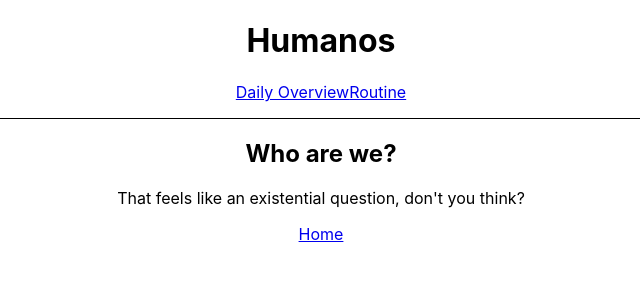
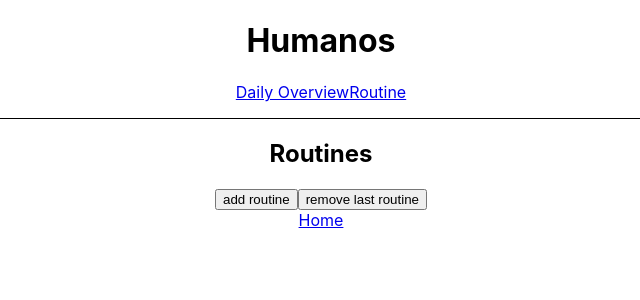
Before and after one commit to ben-howard-55/humanos, a React (Create React App) app in the folder my-app/: page /routine in a window 1280 px wide. Shown: the top 300 px of the page, without its empty margins (319-959 px from the left). Built offline with nearby package versions, Linux system fonts and the light colour scheme.

Commit message:
feat: habit adding LAPI

```diff
--- a/my-app/src/App.tsx
+++ b/my-app/src/App.tsx
@@ -1,19 +1,20 @@
-import React from 'react';
-import { Link, Outlet } from 'react-router-dom';
-import './App.css';
+import { Link, Outlet } from "react-router-dom";
+import "./App.css";
 
 function App() {
   return (
     <div className="App">
       <h1>Humanos</h1>
-      <nav style={{
-        borderBottom: 'solid 1px',
-        paddingBottom: '1rem'
-      }}>
+      <nav
+        style={{
+          borderBottom: "solid 1px",
+          paddingBottom: "1rem",
+        }}
+      >
         <Link to={"/dailyoverview"}>Daily Overview</Link>
         <Link to={"/routine"}>Routine</Link>
       </nav>
-      <Outlet/>
+      <Outlet />
     </div>
   );
 }
--- a/my-app/src/context.tsx
+++ b/my-app/src/context.tsx
@@ -1,47 +1,18 @@
 import React, { useState, useEffect, createContext } from "react";
-import { BooleanLiteral } from "typescript";
+import { routine } from "./types/routines_types";
 
-const initialContext: AppContextInterface = {
-  addRoutine: (routine: routine) => {
-    throw Error("must set init context");
-  },
-  removeRoutine: (routine: routine) => {
-    throw Error("must set init context");
-  },
-  updateRoutine: (routine: routine) => {
-    throw Error("must set init context");
-  },
-};
-
-const AppContext = createContext<AppContextInterface>(initialContext);
-
-interface habit_history {
-  date: number;
-  completed: boolean;
-}
-
-interface habits {
-  id: number;
-  history: habit_history[];
-}
-
-interface routine {
-  id: number;
-  title: string;
-  scheduling_function: string;
-  habits: habits[];
-}
+const AppContext = createContext<AppContextInterface>(
+  {} as AppContextInterface
+);
 
 interface AppContextInterface {
   addRoutine: (routine: routine) => void;
   removeRoutine: (routine: routine) => void;
   updateRoutine: (routine: routine) => void;
+  routines: routine[];
 }
 
-function AppContextProvider(
-  context: AppContextInterface,
-  children: React.ReactChildren
-) {
+const AppContextProvider: React.FC = ({ children }) => {
   const [routines, setRoutines] = useState<routine[]>([]);
 
   // Local Storage: setting & getting data
@@ -57,7 +28,7 @@ function AppContextProvider(
     localStorage.setItem("routines", JSON.stringify(routines));
   }, [routines]);
 
-  // functions for
+  // functions for updating state
 
   function addRoutine(routine: routine) {
     setRoutines((prevItems) => [...prevItems, routine]);
@@ -74,10 +45,12 @@ function AppContextProvider(
   }
 
   return (
-    <AppContext.Provider value={{ addRoutine, updateRoutine, removeRoutine }}>
+    <AppContext.Provider
+      value={{ routines, addRoutine, updateRoutine, removeRoutine }}
+    >
       {children}
     </AppContext.Provider>
   );
-}
+};
 
 export { AppContextProvider, AppContext };
--- a/my-app/src/routes/routine.tsx
+++ b/my-app/src/routes/routine.tsx
@@ -1,14 +1,43 @@
-import { Link } from 'react-router-dom';
+import { useContext, useState } from "react";
+import { Link } from "react-router-dom";
+import { AppContext } from "../context";
+import { habits, routine } from "../types/routines_types";
 
 export default function Routine() {
+  const { addRoutine, removeRoutine, updateRoutine, routines } =
+    useContext(AppContext);
+
+  const [i, setI] = useState(0);
+
+  const addR = () => {
+    const h: habits = {
+      id: 1,
+      history: [],
+    };
+    const r: routine = {
+      id: i,
+      title: "r" + i,
+      scheduling_function: "func",
+      habits: [h],
+    };
+    setI(i + 1);
+    addRoutine(r);
+  };
+
   return (
     <>
       <main>
-          <h2>Who are we?</h2>
-          <p>
-            That feels like an existential question, don't you
-            think?
-          </p>
+        <h2>Routines</h2>
+        <button onClick={() => addR()}>add routine</button>
+        <button onClick={() => removeRoutine(routines[routines.length - 1])}>
+          remove last routine
+        </button>
+        {routines.map((r) => (
+          <div key={r.id}>
+            <h1>{r.title}</h1>
+            <p>{r.id}</p>
+          </div>
+        ))}
       </main>
       <nav>
         <Link to="/">Home</Link>
--- /dev/null
+++ b/my-app/src/types/routines_types.ts
@@ -0,0 +1,16 @@
+export interface habit_history {
+  date: number;
+  completed: boolean;
+}
+
+export interface habits {
+  id: number;
+  history: habit_history[];
+}
+
+export interface routine {
+  id: number;
+  title: string;
+  scheduling_function: string;
+  habits: habits[];
+}
```
Also changed, not shown: my-app/src/index.tsx (+16 -12 lines). Lines whose indentation alone changed are shown as unchanged.
